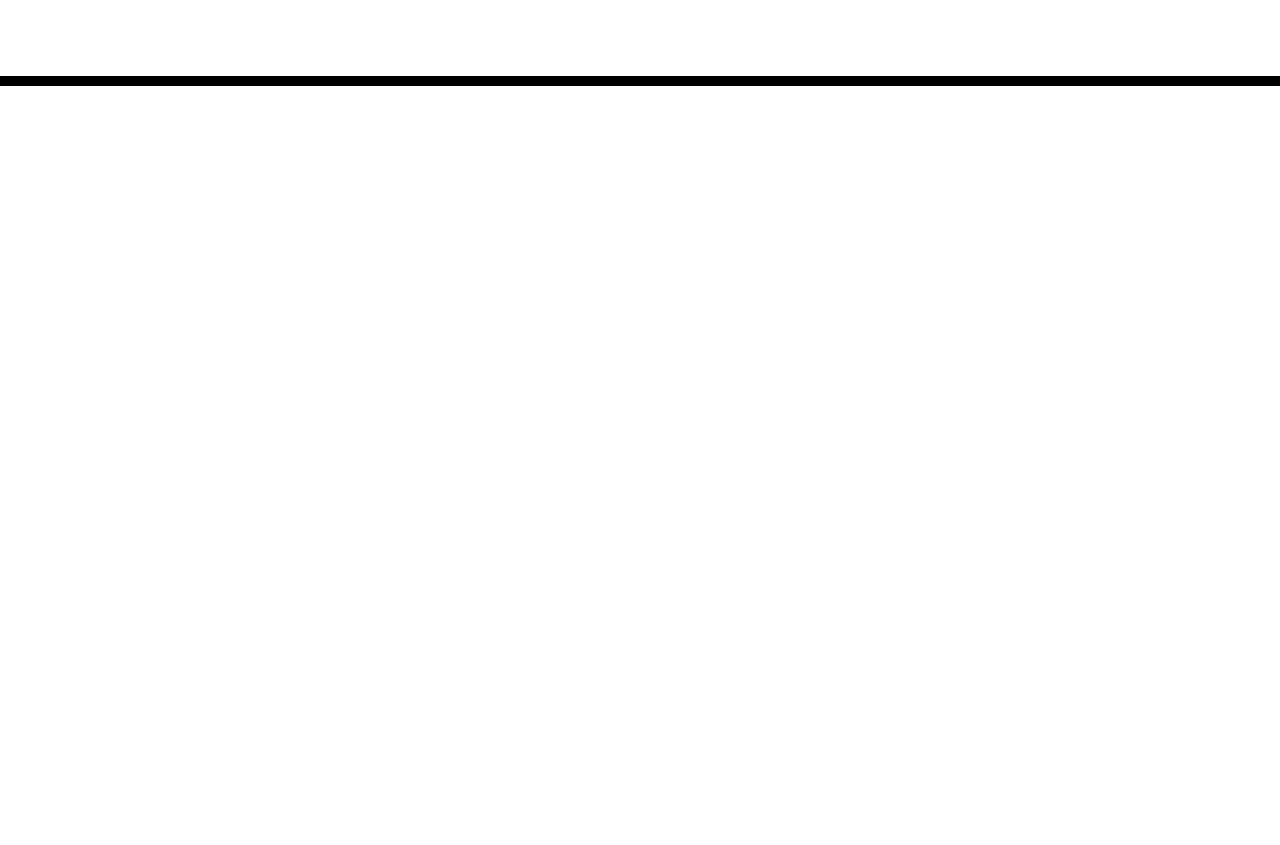
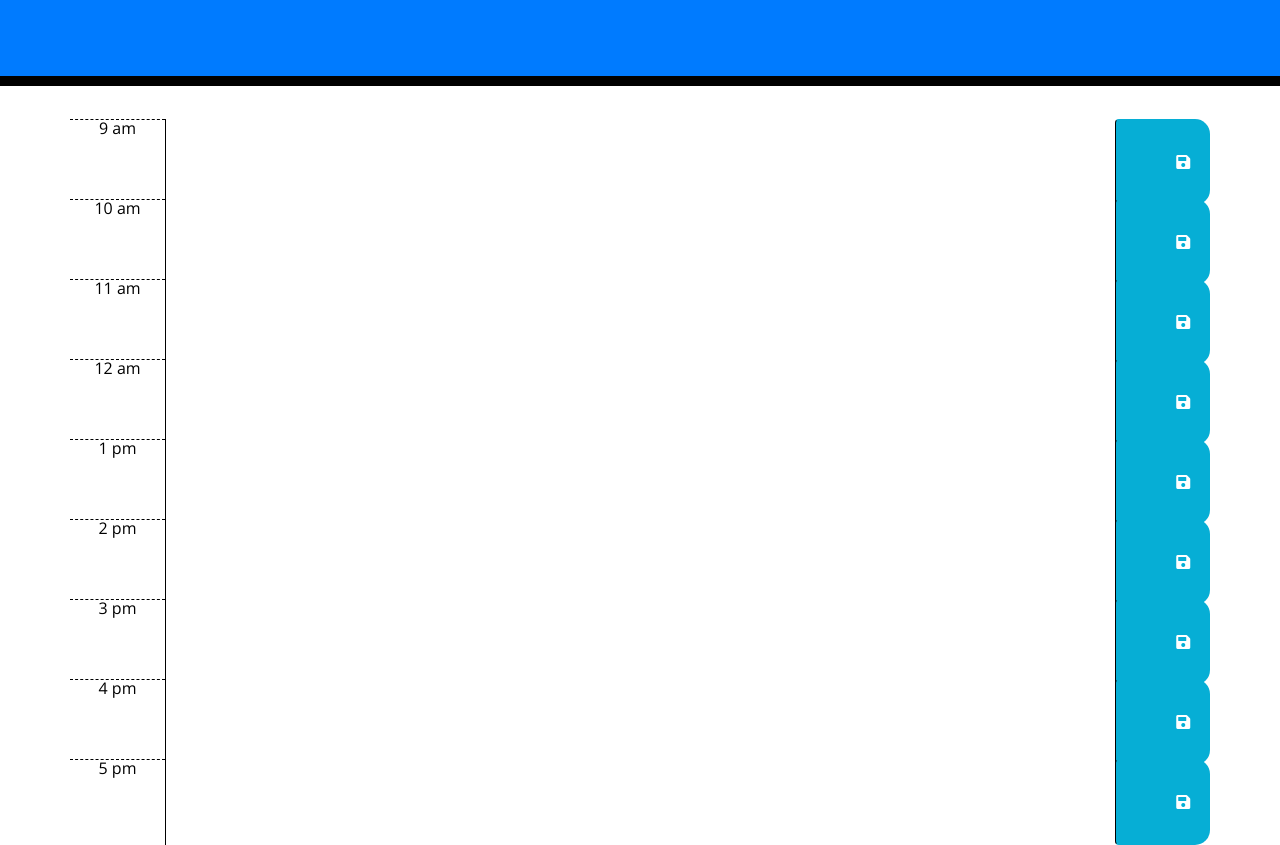
Before and after one commit to jitasek/day-planner, a plain HTML site: page index.html in a window 1280 px wide. Shown: the part 182-1027 px from the top of the page. Before the commit the page ends 800 px from the top, so only its background shows below. Drawn offline with nearby package versions, Linux system fonts and the light colour scheme; files that its build step writes are made by us from their sources.

Commit message:
add timeblocks

```diff
--- a/index.html
+++ b/index.html
@@ -23,13 +23,86 @@
   </head>
 
   <body>
-    <header class="jumbotron">
+    <header class="jumbotron bg-primary">
       <h1 class="display-3">Work Day Scheduler</h1>
-      <p class="lead">A simple calendar app for scheduling your work day</p>
+      <p class="lead font-weight-bold">
+        A simple calendar app for scheduling your work day
+      </p>
       <p id="currentDay" class="lead"></p>
     </header>
     <div class="container">
       <!-- Timeblocks go here -->
+      <div id="9am" class="row time-block">
+        <div class="col-md-1 hour">9 am</div>
+        <textarea class="col-md-10 description"></textarea>
+        <button class="btn saveBtn col-md-1">
+          <i class="fas fa-save"><!-- save icon --></i>
+        </button>
+      </div>
+
+      <div id="10am" class="row time-block">
+        <div class="col-md-1 hour">10 am</div>
+        <textarea class="col-md-10 description"></textarea>
+        <button class="btn saveBtn col-md-1">
+          <i class="fas fa-save"></i>
+        </button>
+      </div>
+
+      <div id="11am" class="row time-block">
+        <div class="col-md-1 hour">11 am</div>
+        <textarea class="col-md-10 description"></textarea>
+        <button class="btn saveBtn col-md-1">
+          <i class="fas fa-save"></i>
+        </button>
+      </div>
+
+      <div id="12am" class="row time-block">
+        <div class="col-md-1 hour">12 am</div>
+        <textarea class="col-md-10 description"></textarea>
+        <button class="btn saveBtn col-md-1">
+          <i class="fas fa-save"></i>
+        </button>
+      </div>
+
+      <div id="1pm" class="row time-block">
+        <div class="col-md-1 hour">1 pm</div>
+        <textarea class="col-md-10 description"></textarea>
+        <button class="btn saveBtn col-md-1">
+          <i class="fas fa-save"></i>
+        </button>
+      </div>
+
+      <div id="2pm" class="row time-block">
+        <div class="col-md-1 hour">2 pm</div>
+        <textarea class="col-md-10 description"></textarea>
+        <button class="btn saveBtn col-md-1">
+          <i class="fas fa-save"></i>
+        </button>
+      </div>
+
+      <div id="3pm" class="row time-block">
+        <div class="col-md-1 hour">3 pm</div>
+        <textarea class="col-md-10 description"></textarea>
+        <button class="btn saveBtn col-md-1">
+          <i class="fas fa-save"></i>
+        </button>
+      </div>
+
+      <div id="4pm" class="row time-block">
+        <div class="col-md-1 hour">4 pm</div>
+        <textarea class="col-md-10 description"></textarea>
+        <button class="btn saveBtn col-md-1">
+          <i class="fas fa-save"></i>
+        </button>
+      </div>
+
+      <div id="5pm" class="row time-block">
+        <div class="col-md-1 hour">5 pm</div>
+        <textarea class="col-md-10 description"></textarea>
+        <button class="btn saveBtn col-md-1">
+          <i class="fas fa-save"></i>
+        </button>
+      </div>
     </div>
 
     <script src="https://cdnjs.cloudflare.com/ajax/libs/jquery/3.2.1/jquery.min.js"></script>
```
